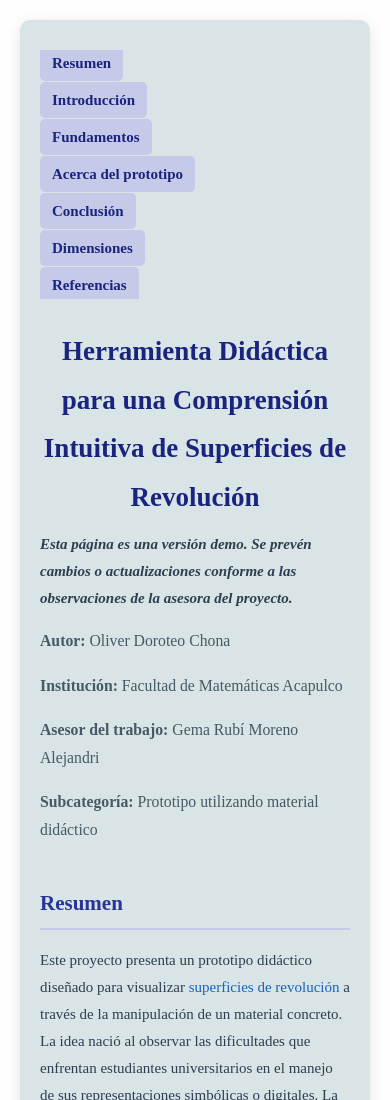
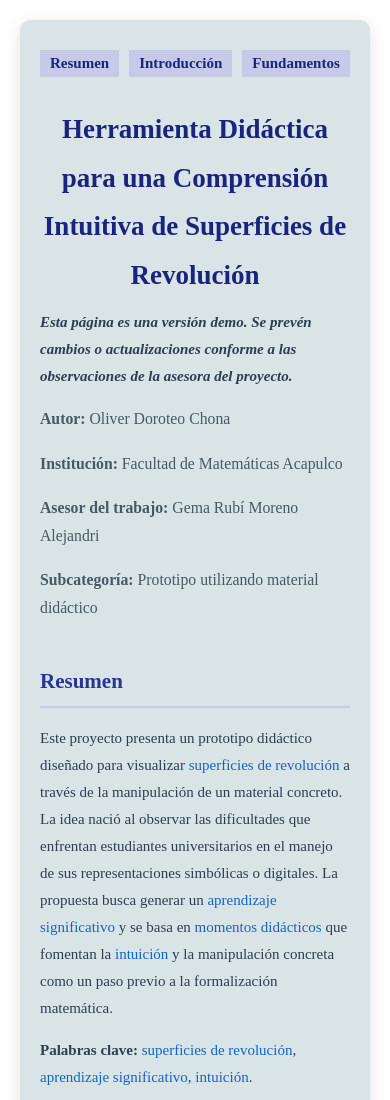
Before and after one commit to TioLiver/Prototipo-ODC, a plain HTML site: page index.html in a window 390 px wide. Shown: the top 1100 px of the page. Drawn offline with Linux system fonts and the light colour scheme.

Commit message:
Add files via upload

```diff
--- a/styles.css
+++ b/styles.css
@@ -122,9 +122,9 @@ body {
 
 .nav-interna a {
   white-space: nowrap;
-  padding: 10px 12px;
+  padding: 8px 10px;
   background-color: #c5cae9;
-  border-radius: 5px;
+  border-radius: 3px;
   font-weight: bold;
   color: #1a237e;
   text-decoration: none;
@@ -183,9 +183,9 @@ body {
     h2 {
       font-size: 1.4em;
     }
-
+  p{font-size: 1em;}
     .nav-interna ul {
-      flex-direction: column;
+      flex-direction:row;
       gap: 10px;
     }
   }
```
